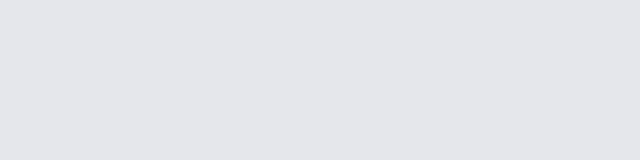
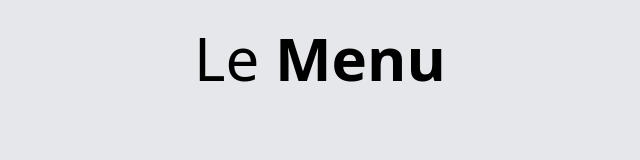
Before and after one commit to AdalbertPungu/Tailwindcss_grille, a website: page index.html in a window 1280 px wide. Shown: the whole page, without its empty margins (320-960 px from the left). Drawn offline with Linux system fonts and the light colour scheme.

```diff
--- a/index.html
+++ b/index.html
@@ -10,7 +10,10 @@
 </head>
 
 <body class="bg-gray-200">
-
+    <h1 class="text-center text-6xl py-7">
+        Le
+        <span class="font-bold">Menu</span>
+    </h1>
 </body>
 
 </html>
```
Also changed, not shown: dist/style.css.
